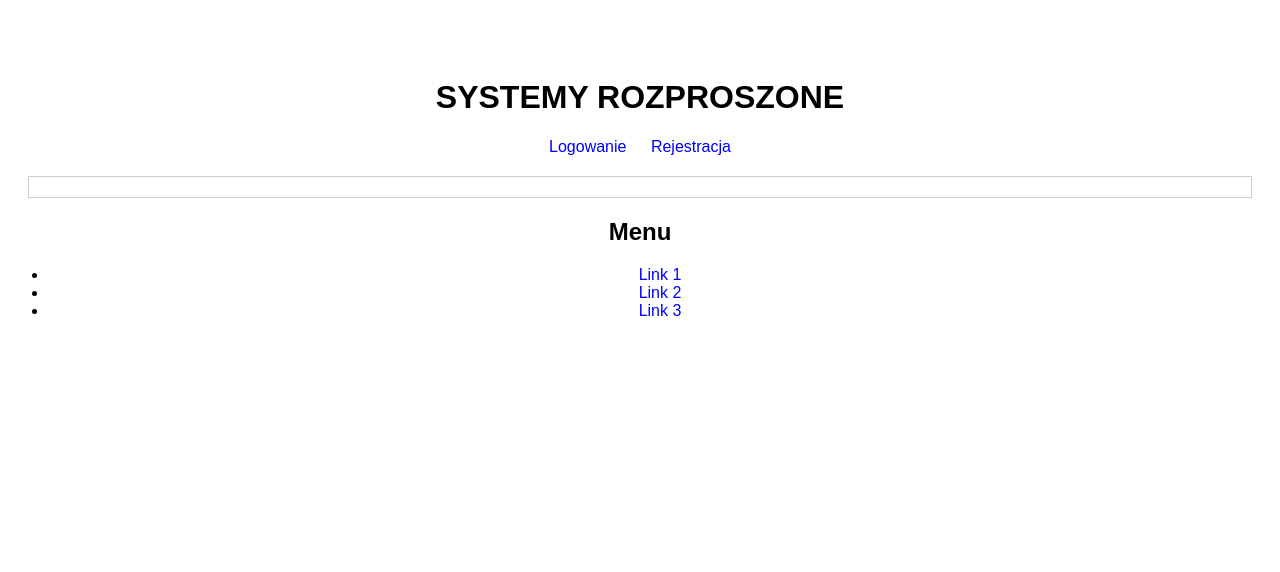
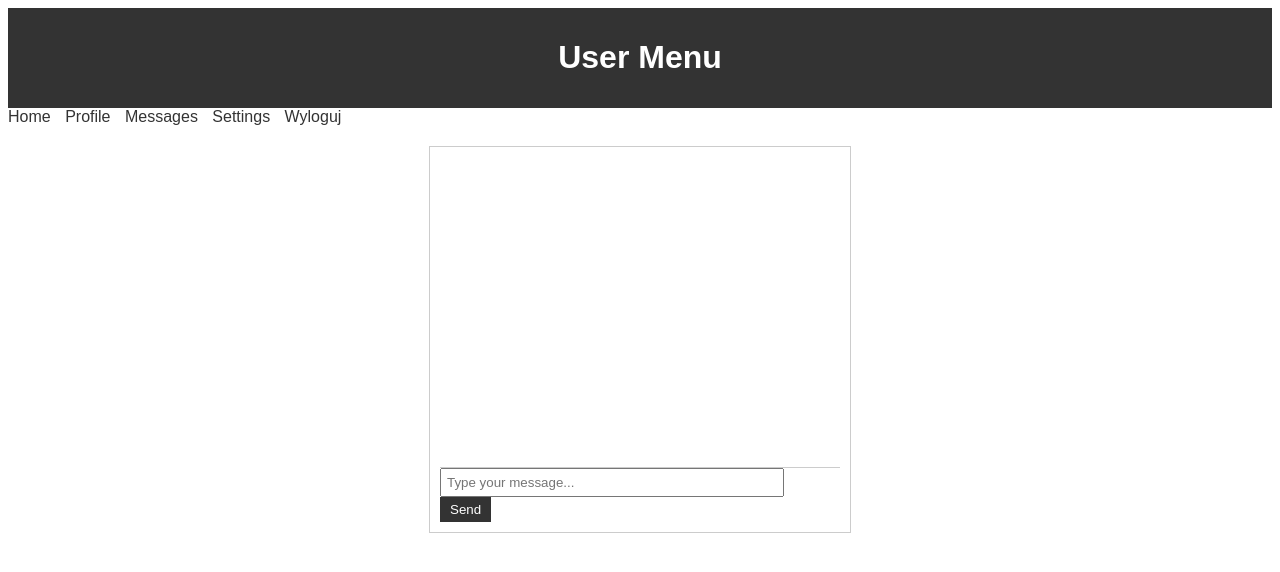
Before and after one commit to BartoszBartt/systemy_rozproszone, a Flask app: page /menu in a window 1280 px wide. Shown: the top 572 px of the page. Run offline with Flask 3, Linux system fonts and the light colour scheme.

Commit message:
Add login functionality and logout route

```diff
--- a/app/routes.py
+++ b/app/routes.py
@@ -1,13 +1,16 @@
-from flask import render_template, redirect, url_for, request, flash
+from flask import render_template, redirect, url_for, request, flash, jsonify
 from app import app, db
 from app.models import User
+from app.email import send_reset_email
+from flask_login import logout_user
+from app.chatbot import get_response
 
-from flask_mail import Message
-from app import mail, app
-from app.email import send_reset_email
-
-users = {}
-
+@app.after_request
+def after_request(response):
+    response.headers["Cache-Control"] = "no-cache, no-store, must-revalidate, public, max-age=0"
+    response.headers["Expires"] = "0"
+    response.headers["Pragma"] = "no-cache"
+    return response
 
 # wygląd strony głównej
 @app.route('/')
@@ -43,21 +46,6 @@ def signup():
 
     return render_template('signup.html')
 
-
-@app.route('/login', methods=['GET', 'POST'])
-def login():
-    if request.method == 'POST':
-        username = request.form['username']
-        password = request.form['password']
-        user = User.query.filter_by(username=username).first()
-        if user is None or not user.check_password(password):
-            flash('Nieprawidłowa nazwa użytkownika lub hasło.')
-            return redirect(url_for('login'))
-        # Logika sesji/logowania użytkownika
-        flash('Zalogowano pomyślnie.')
-        return redirect(url_for('menu'))
-    return render_template('login.html')
-
 @app.route('/reset_password', methods=['GET', 'POST'])
 def reset_password():
     if request.method == 'POST':
@@ -85,8 +73,34 @@ def reset_token(token):
         return redirect(url_for('login'))
     return render_template('reset_token.html')
 
+@app.route('/login', methods=['GET', 'POST'])
+def login():
+    if request.method == 'POST':
+        username = request.form['username']
+        password = request.form['password']
+        user = User.query.filter_by(username=username).first()
+        if user is None or not user.check_password(password):
+            flash('Nieprawidłowa nazwa użytkownika lub hasło.')
+            return redirect(url_for('login'))
+        # Logika sesji/logowania użytkownika
+        flash('Zalogowano pomyślnie.')
+        return redirect(url_for('menu'))
+    return render_template('login.html')
+
+@app.route('/logout')
+def logout():
+    logout_user()
+    flash('Wylogowano pomyślnie.', 'info')
+    return redirect(url_for('login'))
 
 @app.route('/menu')
 def menu():
     # Tutaj wyświetlamy menu po pomyślnym zalogowaniu
     return render_template('menu.html')
+
+@app.route('/send_message', methods=['POST'])
+def send_message():
+    print(request.form['message'])
+    message2 = request.form['message']
+    response = get_response(message2)
+    return jsonify({'message': response})
--- /dev/null
+++ b/app/static/script.js
@@ -0,0 +1,69 @@
+document.addEventListener("DOMContentLoaded", function() {
+    document.getElementById("send-button").addEventListener("click", sendMessage);
+    document.getElementById("user-input").addEventListener("keypress", function(event) {
+        if (event.key === "Enter") {
+            sendMessage();
+        }
+    });
+
+    // Load chat history when the page is loaded
+    loadChatHistory();
+});
+
+function loadChatHistory() {
+    var xhr = new XMLHttpRequest();
+    xhr.open("GET", "/chat_history", true);
+    xhr.onreadystatechange = function() {
+        if (xhr.readyState === XMLHttpRequest.DONE && xhr.status === 200) {
+            var history = JSON.parse(xhr.responseText);
+            displayChatHistory(history);
+        }
+    };
+    xhr.send();
+}
+
+function displayChatHistory(history) {
+    var chatBox = document.getElementById("chat-box");
+    chatBox.innerHTML = ""; // Clear previous messages
+
+    history.forEach(function(message) {
+        var messageElement = document.createElement("p");
+        messageElement.textContent = message.sender + ": " + message.text;
+        chatBox.appendChild(messageElement);
+    });
+
+    // Scroll to the bottom after displaying chat history
+    chatBox.scrollTop = chatBox.scrollHeight;
+}
+
+function sendMessage() {
+    var userInput = document.getElementById("user-input").value;
+    sendMessageToChat(userInput);
+}
+
+function sendMessageToChat(message) {
+    if (message.trim() === "") {
+        return; // Prevent sending empty messages
+    }
+
+    var chatBox = document.getElementById("chat-box");
+    var messageElement = document.createElement("p");
+    messageElement.textContent = "You: " + message;
+    chatBox.appendChild(messageElement);
+    document.getElementById("user-input").value = "";
+
+    // Send the message to the server using AJAX
+    var xhr = new XMLHttpRequest();
+    xhr.open("POST", "/send_message", true);
+    xhr.setRequestHeader("Content-Type", "application/x-www-form-urlencoded");
+    xhr.onreadystatechange = function() {
+        if (xhr.readyState === XMLHttpRequest.DONE && xhr.status === 200) {
+            var response = JSON.parse(xhr.responseText);
+            var botMessageElement = document.createElement("p");
+            botMessageElement.textContent = "Bot: " + response.message;
+            chatBox.appendChild(botMessageElement);
+            chatBox.scrollTop = chatBox.scrollHeight; // Scroll to bottom
+        }
+    };
+    xhr.send("message=" + message);
+}
--- /dev/null
+++ b/app/static/styles.css
@@ -0,0 +1,67 @@
+body {
+    font-family: Arial, sans-serif;
+}
+
+header {
+    background-color: #333;
+    color: #fff;
+    text-align: center;
+    padding: 10px 0;
+}
+
+nav ul {
+    list-style-type: none;
+    padding: 0;
+    margin: 0;
+}
+
+nav ul li {
+    display: inline;
+    margin-right: 10px;
+}
+
+nav ul li a {
+    text-decoration: none;
+    color: #333;
+}
+
+.chat-container {
+    max-width: 400px;
+    margin: 20px auto;
+    border: 1px solid #ccc;
+    padding: 10px;
+}
+
+.chat-box {
+    height: 300px;
+    overflow-y: scroll;
+    border-bottom: 1px solid #ccc;
+    padding-bottom: 10px;
+}
+
+.logout-link {
+    color: #ff0000; /* Czerwony kolor linku wylogowania */
+}
+
+.flash-info {
+    padding: 10px;
+    background-color: #d1ecf1;
+    color: #0c5460;
+    margin-bottom: 15px;
+    border-radius: 5px;
+    text-align: center;
+}
+
+#user-input {
+    width: calc(100% - 70px);
+    margin-right: 10px;
+    padding: 5px;
+}
+
+button {
+    padding: 5px 10px;
+    background-color: #333;
+    color: #fff;
+    border: none;
+    cursor: pointer;
+}
--- a/app/templates/menu.html
+++ b/app/templates/menu.html
@@ -1,10 +1,32 @@
-{% extends "base.html" %}
+<!DOCTYPE html>
+<html lang="en">
+<head>
+    <meta charset="UTF-8">
+    <meta name="viewport" content="width=device-width, initial-scale=1.0">
+    <title>User Menu</title>
+    <link rel="stylesheet" href="{{ url_for('static', filename='styles.css') }}">
+</head>
+<body>
+    <header>
+        <h1>User Menu</h1>
+    </header>
+    <nav>
+        <ul>
+            <li><a href="#">Home</a></li>
+            <li><a href="#">Profile</a></li>
+            <li><a href="#">Messages</a></li>
+            <li><a href="#">Settings</a></li>
+            <li><a href="{{ url_for('logout') }}">Wyloguj</a></li>
+        </ul>
+    </nav>
+    <div class="chat-container">
+        <div class="chat-box" id="chat-box">
+            <!-- Chat messages will appear here -->
+        </div>
+        <input type="text" id="user-input" placeholder="Type your message...">
+        <button onclick="sendMessage()">Send</button>
+    </div>
 
-{% block content %}
-<h2>Menu</h2>
-<ul>
-    <li><a href="#">Link 1</a></li>
-    <li><a href="#">Link 2</a></li>
-    <li><a href="#">Link 3</a></li>
-</ul>
-{% endblock %}
+    <script src="{{ url_for('static', filename='script.js') }}"></script>
+</body>
+</html>
--- a/run.py
+++ b/run.py
@@ -5,4 +5,4 @@ with app.app_context():
     db.create_all()
 
 if __name__ == '__main__':
-    app.run(host='0.0.0.0')
+    app.run(debug=True)
```
Also changed, not shown: app/__init__.py (+9 -1 lines), app/chatbot.py (added, +13 -0 lines), app/templates/base.html (+5 -5 lines), instance/users.db.
